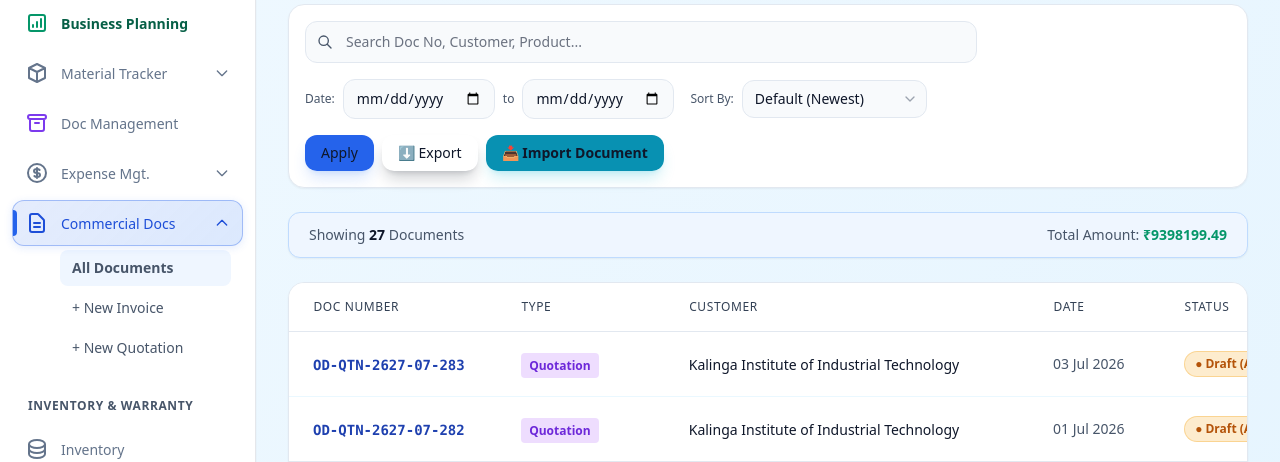
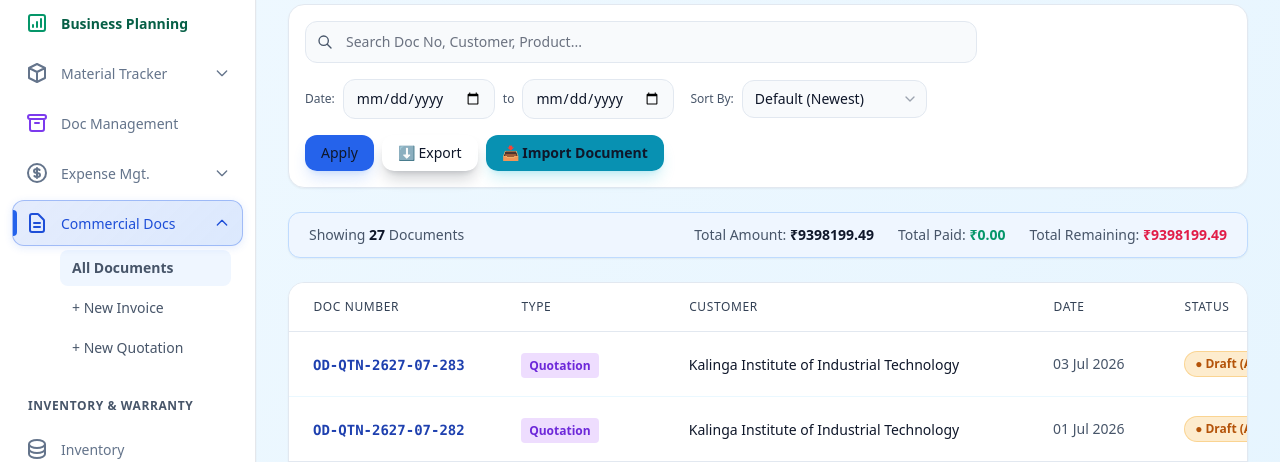
Before and after one commit to trinath06183/ODtech, a Django app: page /documents/ in a window 1280 px wide. Shown: the part 196-658 px from the top of the page. Run offline with Django 4.2, Linux system fonts and the light colour scheme; a user stored in the database is signed in; data comes from the database, SQL or seed files in the repository; data that the repository does not hold is empty.

Commit message:
UI: add Paid Amount and Remaining Amount columns and summary options to document list

```diff
--- a/documents/models.py
+++ b/documents/models.py
@@ -295,10 +295,14 @@ class Document(TimeStampedModel):
 
     @property
     def amount_paid(self):
+        if hasattr(self, '_cached_amount_paid'):
+            return self._cached_amount_paid
         from django.db.models import Sum
         from payments.models import Payment
         doc_numbers = self.get_all_linked_document_numbers()
-        return Payment.objects.filter(document_ref__in=doc_numbers).aggregate(t=Sum('amount'))['t'] or 0
+        val = Payment.objects.filter(document_ref__in=doc_numbers).aggregate(t=Sum('amount'))['t']
+        self._cached_amount_paid = Decimal(str(val)) if val is not None else Decimal('0.00')
+        return self._cached_amount_paid
 
     @property
     def payments_list(self):
@@ -308,7 +312,9 @@ class Document(TimeStampedModel):
 
     @property
     def balance_due(self):
-        return self.grand_total - self.amount_paid
+        gt = self.grand_total if self.grand_total is not None else Decimal('0.00')
+        bal = Decimal(str(gt)) - Decimal(str(self.amount_paid or 0))
+        return max(Decimal('0.00'), bal)
 
     @property
     def lifecycle_payment_status(self):
--- a/documents/views.py
+++ b/documents/views.py
@@ -160,8 +160,28 @@ def document_list(request):
     except Exception:
         total_sum = Decimal('0')
 
+    from payments.models import Payment
+    try:
+        total_paid = Payment.objects.filter(
+            document_ref__in=qs.values('number')
+        ).aggregate(t=Sum('amount'))['t'] or Decimal('0')
+    except Exception:
+        total_paid = Decimal('0')
+    total_remaining = max(Decimal('0'), total_sum - total_paid)
+
     paginator = Paginator(qs, 30)
     page_obj = paginator.get_page(page_num)
+
+    # Batch attach payment data for the current page
+    doc_numbers = [d.number for d in page_obj if d.number]
+    if doc_numbers:
+        direct_payments = Payment.objects.filter(
+            document_ref__in=doc_numbers
+        ).values('document_ref').annotate(t=Sum('amount'))
+        payment_map = {p['document_ref']: (p['t'] or Decimal('0')) for p in direct_payments}
+        for d in page_obj:
+            if d.number in payment_map:
+                d._cached_amount_paid = payment_map[d.number]
 
     # AJAX request — return only rows HTML + pagination metadata
     if request.headers.get('X-Requested-With') == 'XMLHttpRequest':
@@ -180,6 +200,8 @@ def document_list(request):
         'documents': page_obj,
         'total_count': total_count,
         'total_sum': total_sum,
+        'total_paid': total_paid,
+        'total_remaining': total_remaining,
         'stats': stats,
         'filters': filters,
         'current_types': doc_types,
@@ -270,6 +292,8 @@ def document_preview_data(request, document_id):
         'subtotal': float(doc.subtotal),
         'tax_total': float(doc.tax_total),
         'grand_total': float(doc.grand_total),
+        'amount_paid': float(doc.amount_paid),
+        'balance_due': float(doc.balance_due),
         'items': items,
         'preview_url': f'/documents/{doc.id}/preview/',
         'pdf_url': f'/documents/{doc.id}/pdf/',
@@ -439,10 +463,12 @@ def public_document_view(request, token):
     if request.GET.get('pdf') == '1':
         return generate_pdf(request, doc.id)
 
+    company = CompanyProfile.objects.first()
     # Render branded public viewer page
     return render(request, 'documents/public_document_view.html', {
         'doc': doc,
         'token': token,
+        'company': company,
         'preview_html': PDFService.render_html(doc, request=request),
     })
 
@@ -1512,7 +1538,7 @@ def document_export_csv(request):
     response['Content-Disposition'] = 'attachment; filename="documents_export.csv"'
 
     writer = csv.writer(response)
-    writer.writerow(['Date', 'Number', 'Type', 'Contact', 'Status', 'Taxable Value', 'Total Tax', 'Grand Total'])
+    writer.writerow(['Date', 'Number', 'Type', 'Contact', 'Status', 'Taxable Value', 'Total Tax', 'Grand Total', 'Paid Amount', 'Remaining Amount'])
 
     for doc in docs:
         writer.writerow([
@@ -1523,7 +1549,9 @@ def document_export_csv(request):
             doc.status,
             doc.subtotal,
             doc.tax_total,
-            doc.grand_total
+            doc.grand_total,
+            doc.amount_paid,
+            doc.balance_due,
         ])
 
     return response
--- a/templates/documents/document_list.html
+++ b/templates/documents/document_list.html
@@ -189,12 +189,20 @@
         </datalist>
         <!-- Filtered Results Summary -->
         <div
-            class="flex items-center justify-between bg-blue-50 border border-blue-200 rounded-xl px-5 py-3 mt-4 mb-2 shadow-sm">
+            class="flex flex-wrap items-center justify-between gap-4 bg-blue-50 border border-blue-200 rounded-xl px-5 py-3 mt-4 mb-2 shadow-sm">
             <div class="text-sm text-slate-600">
                 Showing <span class="font-bold text-slate-900">{{ total_count }}</span> Document{% if total_count != 1 %}s{% endif %}
             </div>
-            <div class="text-sm text-slate-600">
-                Total Amount: <span class="font-bold text-emerald-600">₹{{ total_sum|floatformat:2 }}</span>
+            <div class="flex flex-wrap items-center gap-4 sm:gap-6 text-sm">
+                <div class="text-slate-600">
+                    Total Amount: <span class="font-bold text-slate-900">₹{{ total_sum|floatformat:2 }}</span>
+                </div>
+                <div class="text-slate-600">
+                    Total Paid: <span class="font-bold text-emerald-600">₹{{ total_paid|floatformat:2 }}</span>
+                </div>
+                <div class="text-slate-600">
+                    Total Remaining: <span class="font-bold text-rose-600">₹{{ total_remaining|floatformat:2 }}</span>
+                </div>
             </div>
         </div>
 
@@ -210,6 +218,8 @@
                             <th class="px-6 py-4 font-medium cursor-pointer hover:text-blue-400 transition-colors group" onclick="applySort('date')"><div class="flex items-center gap-1">Date <span class="{% if sort_by != 'date' and sort_by != '-date' %}opacity-0 group-hover:opacity-50{% endif %}">{% if sort_by == '-date' %}↓{% else %}↑{% endif %}</span></div></th>
                             <th class="px-6 py-4 font-medium cursor-pointer hover:text-blue-400 transition-colors group" onclick="applySort('status')"><div class="flex items-center gap-1">Status <span class="{% if sort_by != 'status' and sort_by != '-status' %}opacity-0 group-hover:opacity-50{% endif %}">{% if sort_by == '-status' %}↓{% else %}↑{% endif %}</span></div></th>
                             <th class="px-6 py-4 font-medium cursor-pointer hover:text-blue-400 transition-colors group text-right" onclick="applySort('grand_total')"><div class="flex items-center justify-end gap-1">Amount <span class="{% if sort_by != 'grand_total' and sort_by != '-grand_total' %}opacity-0 group-hover:opacity-50{% endif %}">{% if sort_by == '-grand_total' %}↓{% else %}↑{% endif %}</span></div></th>
+                            <th class="px-6 py-4 font-medium text-right">Paid Amount</th>
+                            <th class="px-6 py-4 font-medium text-right">Remaining Amount</th>
                             <th class="px-6 py-4 font-medium text-center">Actions</th>
                         </tr>
                     </thead>
--- a/templates/documents/document_preview.html
+++ b/templates/documents/document_preview.html
@@ -257,7 +257,11 @@
             {% endif %}
             <div class="bg-white/60 border border-slate-200 p-3 rounded-xl">
                 <div class="text-xs text-slate-500 mb-1 uppercase tracking-wider font-semibold">Grand Total</div>
-                <div class="text-emerald-600 font-bold text-xl">{{ doc.currency_symbol }} {{ doc.grand_total|floatformat:2 }}</div>
+                <div class="text-blue-600 font-bold text-xl">{{ doc.currency_symbol }} {{ doc.grand_total|floatformat:2 }}</div>
+            </div>
+            <div class="bg-white/60 border border-slate-200 p-3 rounded-xl">
+                <div class="text-xs text-slate-500 mb-1 uppercase tracking-wider font-semibold">Paid Amount</div>
+                <div class="text-emerald-600 font-bold text-xl">{{ doc.currency_symbol }} {{ total_paid|default:doc.amount_paid|floatformat:2 }}</div>
             </div>
             <div class="bg-white/60 border border-slate-200 p-3 rounded-xl relative">
                 <div class="flex justify-between items-center mb-1">
--- a/templates/documents/partials/document_rows.html
+++ b/templates/documents/partials/document_rows.html
@@ -33,6 +33,8 @@
         {% endif %}
     </td>
     <td class="px-6 py-4 text-right font-bold text-green-400">&#8377; {{ doc.grand_total|floatformat:2 }}</td>
+    <td class="px-6 py-4 text-right font-semibold text-emerald-400">&#8377; {{ doc.amount_paid|floatformat:2 }}</td>
+    <td class="px-6 py-4 text-right font-semibold {% if doc.balance_due > 0 %}text-rose-400{% else %}text-emerald-400/80{% endif %}">&#8377; {{ doc.balance_due|floatformat:2 }}</td>
     <td class="px-6 py-4">
         <div class="flex items-center justify-center space-x-2">
             <a href="{% url 'document_preview' doc.id %}"
@@ -81,7 +83,7 @@
 </tr>
 {% empty %}
 <tr>
-    <td colspan="7" class="px-6 py-16 text-center">
+    <td colspan="9" class="px-6 py-16 text-center">
         <div class="text-gray-500 text-lg mb-2">No documents found</div>
         <div class="text-gray-600 text-sm mb-4">Create your first quotation to get started</div>
         <a href="{% url 'create_quotation' %}" class="px-4 py-2 bg-blue-600 hover:bg-blue-500 text-white rounded-xl text-sm inline-block">New Quotation</a>
```
